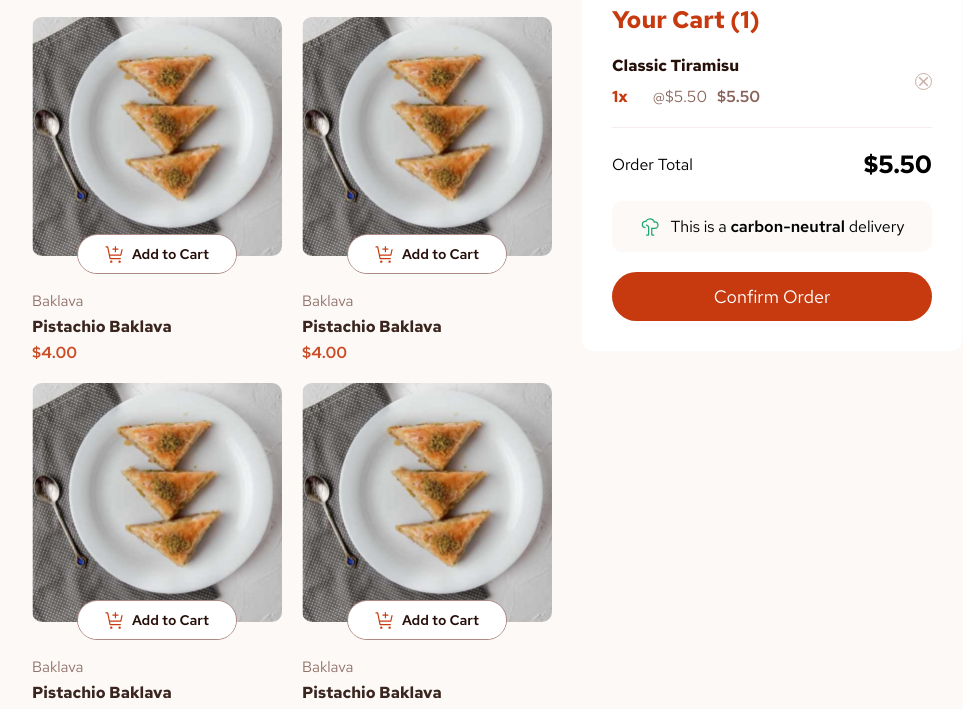
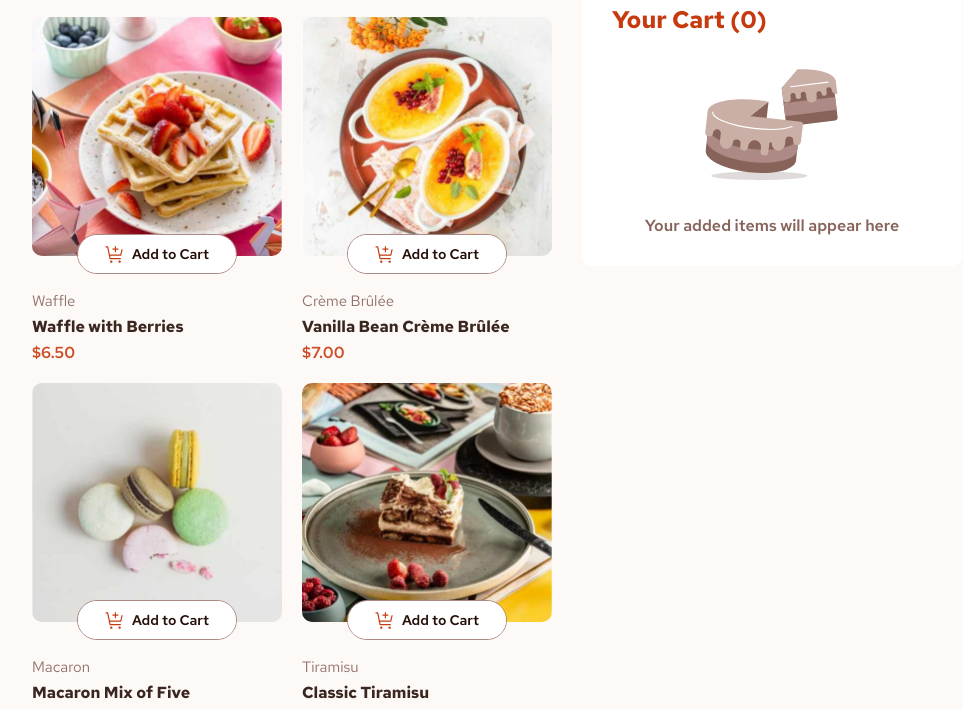
Before and after one commit to filipangel/product-list-with-cart, a plain HTML site: page index.html in a window 1280 px wide. Shown: the part 86-795 px from the top of the page, without its empty margins (143-1106 px from the left). Drawn offline with Linux system fonts and the light colour scheme.

Commit message:
worked on some js

```diff
--- a/css/style.css
+++ b/css/style.css
@@ -73,6 +73,11 @@
 	border-radius: 1rem;
 }
 
+.desserts .card.selected .card-image-and-button picture img,
+.desserts .card.selected .card-image-and-button picture source {
+	border: 2px solid var(--clr-red);
+}
+
 .desserts .card .card-image-and-button {
 	position: relative;
 }
@@ -92,6 +97,7 @@
 
 .desserts .card .card-image-and-button .card-btn:hover {
 	transform: translateX(-50%) scale(1.05);
+	border: 1px solid var(--clr-red);
 }
 
 .desserts .card .card-image-and-button .card-btn .add-to-cart-btn {
@@ -156,7 +162,7 @@
 	padding: 0.3rem;
 }
 
-.desserts .card .card-image-and-button .card-btn .minus-plus-btn p {
+.desserts .card .card-image-and-button .card-btn .minus-plus-btn .quantity-display {
 	font-family: "Red Hat Text", sans-serif;
 	font-size: 1.6rem;
 	font-weight: var(--fw-semi-normal);
--- a/index.html
+++ b/index.html
@@ -16,147 +16,76 @@
 			<div class="desserts-container">
 				<h1>Desserts</h1>
 				<div class="desserts">
+					<template id="card-template">
 						<div class="card">
 							<div class="card-image-and-button">
 								<picture>
-								<source media="(min-width: 1024px)" srcset="./assets/images/image-baklava-desktop.jpg" />
-								<source media="(min-width: 768px)" srcset="./assets/images/image-baklava-tablet.jpg" />
-								<img src="./assets/images/image-baklava-mobile.jpg" alt="" />
+									<source media="(min-width: 1024px)" srcset="" />
+									<source media="(min-width: 768px)" srcset="" />
+									<img src="" alt="" />
 								</picture>
 								<div class="card-btn">
-								<button class="add-to-cart-btn" value="baklava">
+									<button class="add-to-cart-btn" onClick="handleAddToCart(event)">
 										<img src="./assets/images/icon-add-to-cart.svg" alt="add to cart icon" />
 										<p>Add to Cart</p>
 									</button>
 									<div class="minus-plus-btn hidden">
-									<button><img src="./assets/images/icon-decrement-quantity.svg" alt="" /></button>
+										<button onClick="handleIncrementQuantity()"><img src="./assets/images/icon-decrement-quantity.svg" alt="" /></button>
 										<div class="quantity-display">1</div>
-									<button><img src="./assets/images/icon-increment-quantity.svg" alt="" /></button>
+										<button onClick="handleDecrementQuantity()"><img src="./assets/images/icon-increment-quantity.svg" alt="" /></button>
 									</div>
 								</div>
 							</div>
 							<div class="card-text">
-							<div class="category">Baklava</div>
-							<div class="name">Pistachio Baklava</div>
-							<div class="price">$4.00</div>
+								<div class="category"></div>
+								<div class="name"></div>
+								<div class="price">$</div>
 							</div>
 						</div>
-					<div class="card">
-						<div class="card-image-and-button">
-							<picture>
-								<source media="(min-width: 1024px)" srcset="./assets/images/image-baklava-desktop.jpg" />
-								<source media="(min-width: 768px)" srcset="./assets/images/image-baklava-tablet.jpg" />
-								<img src="./assets/images/image-baklava-mobile.jpg" alt="" />
-							</picture>
-							<div class="card-btn">
-								<button class="add-to-cart-btn" value="baklava">
-									<img src="./assets/images/icon-add-to-cart.svg" alt="add to cart icon" />
-									<p>Add to Cart</p>
-								</button>
-								<div class="minus-plus-btn hidden">
-									<button><img src="./assets/images/icon-decrement-quantity.svg" alt="" /></button>
-									<p>1</p>
-									<button><img src="./assets/images/icon-increment-quantity.svg" alt="" /></button>
-								</div>
-							</div>
-						</div>
-						<div class="card-text">
-							<div class="category">Baklava</div>
-							<div class="name">Pistachio Baklava</div>
-							<div class="price">$4.00</div>
-						</div>
-					</div>
-					<div class="card">
-						<div class="card-image-and-button">
-							<picture>
-								<source media="(min-width: 1024px)" srcset="./assets/images/image-baklava-desktop.jpg" />
-								<source media="(min-width: 768px)" srcset="./assets/images/image-baklava-tablet.jpg" />
-								<img src="./assets/images/image-baklava-mobile.jpg" alt="" />
-							</picture>
-							<div class="card-btn">
-								<button class="add-to-cart-btn" value="baklava">
-									<img src="./assets/images/icon-add-to-cart.svg" alt="add to cart icon" />
-									<p>Add to Cart</p>
-								</button>
-								<div class="minus-plus-btn hidden">
-									<button><img src="./assets/images/icon-decrement-quantity.svg" alt="" /></button>
-									<div class="quantity-display">1</div>
-									<button><img src="./assets/images/icon-increment-quantity.svg" alt="" /></button>
-								</div>
-							</div>
-						</div>
-						<div class="card-text">
-							<div class="category">Baklava</div>
-							<div class="name">Pistachio Baklava</div>
-							<div class="price">$4.00</div>
-						</div>
-					</div>
-					<div class="card">
-						<div class="card-image-and-button">
-							<picture>
-								<source media="(min-width: 1024px)" srcset="./assets/images/image-baklava-desktop.jpg" />
-								<source media="(min-width: 768px)" srcset="./assets/images/image-baklava-tablet.jpg" />
-								<img src="./assets/images/image-baklava-mobile.jpg" alt="" />
-							</picture>
-							<div class="card-btn">
-								<button class="add-to-cart-btn" value="baklava">
-									<img src="./assets/images/icon-add-to-cart.svg" alt="add to cart icon" />
-									<p>Add to Cart</p>
-								</button>
-								<div class="minus-plus-btn hidden">
-									<button><img src="./assets/images/icon-decrement-quantity.svg" alt="" /></button>
-									<div class="quantity-display">1</div>
-									<button><img src="./assets/images/icon-increment-quantity.svg" alt="" /></button>
-								</div>
-							</div>
-						</div>
-						<div class="card-text">
-							<div class="category">Baklava</div>
-							<div class="name">Pistachio Baklava</div>
-							<div class="price">$4.00</div>
-						</div>
-					</div>
+					</template>
 				</div>
 			</div>
 			<div class="cart">
-				<h2>Your Cart (1)</h2>
+				<h2>Your Cart (0)</h2>
 				<div class="cart-content">
-					<div class="empty-cart hidden">
+					<div class="empty-cart">
 						<img src="./assets/images/illustration-empty-cart.svg" alt="empty cart icon" />
 						<p>Your added items will appear here</p>
 					</div>
-					<div class="cart-items">
+					<div class="cart-items hidden">
 						<ul class="cart-item-list">
+							<template id="cart-item-template">
 								<li class="cart-item">
 									<div class="cart-item-text">
-									<p class="name">Classic Tiramisu</p>
+										<p class="name"></p>
 										<div class="lower-row">
 											<div class="quantity">
-											<p><span>1</span>x</p>
+												<p><span></span>x</p>
 											</div>
 											<div class="price-per">
-											<p>@$<span>5.50</span></p>
+												<p>@$<span></span></p>
 											</div>
 
 											<div class="price-total">
-											<p>$<span>5.50</span></p>
+												<p>$<span></span></p>
 											</div>
 										</div>
 									</div>
 
-								<button class="remove-btn"><img src="./assets/images/icon-remove-item.svg" alt="" /></button>
+									<button class="remove-btn" onClick="handleRemoveCartItem()"><img src="./assets/images/icon-remove-item.svg" alt="" /></button>
 								</li>
+							</template>
 						</ul>
-						<div class="cart-footer">
+						<div class="cart-footer hidden">
 							<div class="order-total">
 								<p>Order Total</p>
-								<div class="total">$<span>5.50</span></div>
+								<div class="total">$<span></span></div>
 							</div>
 							<div class="carbon-neutral">
 								<img src="./assets/images/icon-carbon-neutral.svg" alt="" />
 								<p>This is a <span>carbon-neutral</span> delivery</p>
 							</div>
-							<button class="confirm-order-btn">Confirm Order</button>
+							<button class="confirm-order-btn" onClick="handleConfirmOrder()">Confirm Order</button>
 						</div>
 					</div>
 				</div>
@@ -171,26 +100,28 @@
 				</div>
 				<div class="ordered-items">
 					<ul class="item-list">
+						<template id="order-item-template">
 							<li class="order-item">
 								<div class="left-part">
-								<img src="./assets/images/image-baklava-thumbnail.jpg" alt="" />
+									<img src="" alt="" />
 									<div class="order-item-text">
-									<p class="name">Pistachio Baklava</p>
+										<p class="name"></p>
 										<div class="lower-row">
 											<div class="quantity">
 												<p><span>1</span>x</p>
 											</div>
 											<div class="price-per">
-											<p>@$<span>5.50</span></p>
+												<p>@$<span></span></p>
 											</div>
 										</div>
 									</div>
 								</div>
 
 								<div class="price-total">
-								<p>$<span>5.50</span></p>
+									<p>$<span></span></p>
 								</div>
 							</li>
+						</template>
 					</ul>
 					<div class="order-total">
 						<p>Order Total</p>
@@ -199,8 +130,9 @@
 				</div>
 			</div>
 
-			<button class="start-new-order">Start New Order</button>
+			<button class="start-new-order" onClick="handleStartNewOrder()">Start New Order</button>
 		</div>
+
 		<script src="js/script.js"></script>
 	</body>
 </html>
--- a/js/script.js
+++ b/js/script.js
@@ -0,0 +1,53 @@
+const dessertCards = document.querySelector(".desserts");
+const cart = document.querySelector(".cart-item-list");
+const cardTemplate = document.getElementById("card-template");
+const cartItemTemplate = document.getElementById("cart-item-template");
+
+var data;
+
+fetch("./data.json")
+	.then((res) => res.json())
+	.then((jsonData) => {
+		data = jsonData;
+		createDessertCards(data);
+	})
+	.catch((error) => console.error("Error loading the data:", error));
+
+function createDessertCards(desserts) {
+	desserts.forEach((dessert) => {
+		const cardClone = cardTemplate.content.cloneNode(true);
+
+		const sources = cardClone.querySelectorAll("source");
+		sources[0].srcset = dessert.image.desktop;
+		sources[1].srcset = dessert.image.tablet;
+		cardClone.querySelector("picture img").src = dessert.image.mobile;
+		cardClone.querySelector(".category").textContent = dessert.category;
+		cardClone.querySelector(".name").textContent = dessert.name;
+		cardClone.querySelector(".price").textContent = `$${dessert.price.toFixed(2)}`;
+		cardClone.querySelector(".card").id = `dessert-card-${dessert.name.replaceAll(" ", "-").toLowerCase()}`;
+
+		dessertCards.appendChild(cardClone);
+	});
+}
+
+function handleAddToCart(event) {
+	const card = event.target.closest(".card");
+	const id = card.id;
+	const values = data.find((element) => element.name.replaceAll(" ", "-").toLowerCase() === id.replace("dessert-card-", ""));
+	card.classList.add("selected");
+}
+function handleIncrementQuantity() {
+	console.log("clicked increment");
+}
+function handleDecrementQuantity() {
+	console.log("clicked decrement");
+}
+function handleRemoveCartItem() {
+	console.log("clicked remove cart item");
+}
+function handleConfirmOrder() {
+	console.log("clicked confirm order");
+}
+function handleStartNewOrder() {
+	console.log("clicked create new order");
+}
```
Lines whose indentation alone changed are shown as unchanged.
